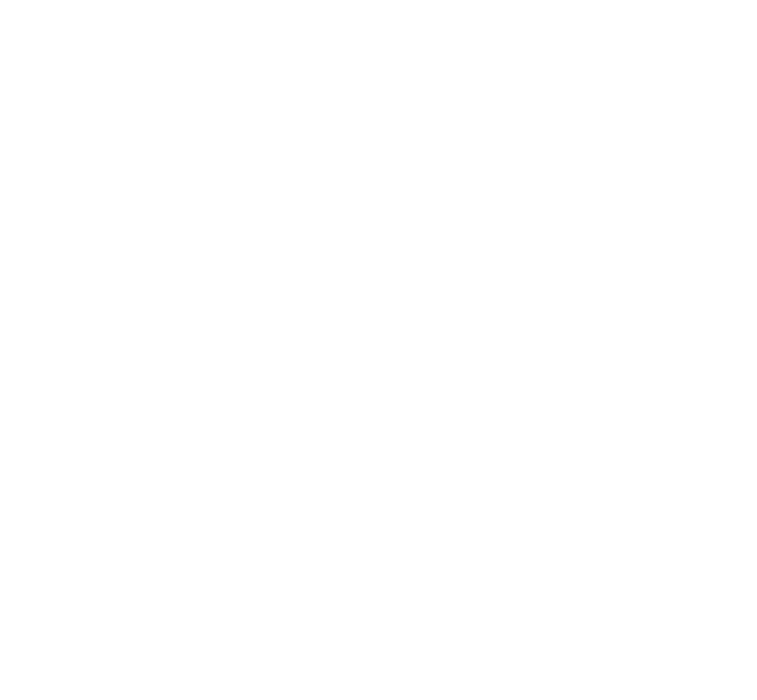
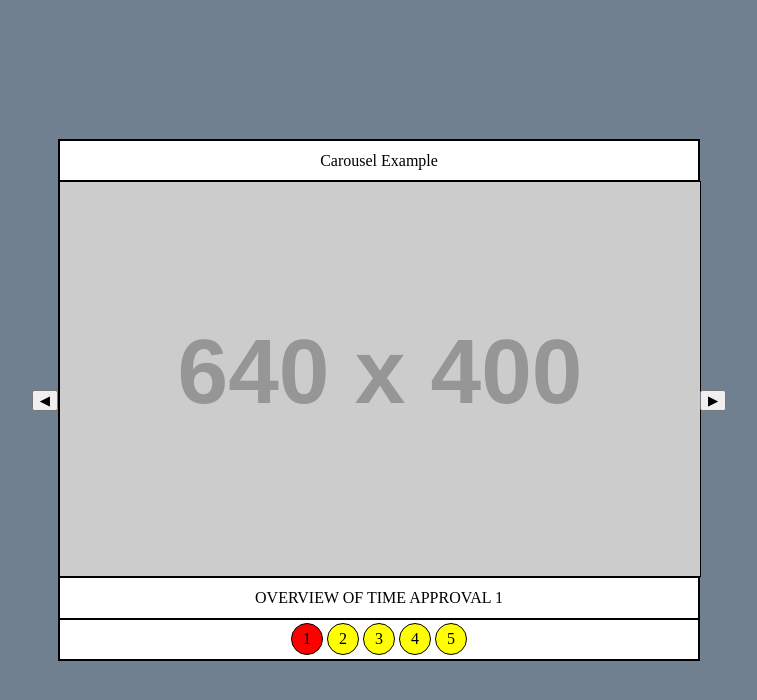
Before and after one commit to JohnTrecker/Carousel, a plain HTML site: page index.html in a window 1280 px wide. Shown: the whole page, without its empty margins (261-1018 px from the left). Drawn offline with Linux system fonts and the light colour scheme; placeholder pictures from the web are drawn by us.

Commit message:
implements MVP

```diff
--- a/index.html
+++ b/index.html
@@ -5,9 +5,18 @@
   <link rel="stylesheet" type="text/css" href="main.css">
 </head>
 <body>
+
+  <button id="toggleLeft" style="left:10%" onclick="toggleImage('left')">◀</button>
   <div class="container">
 
+    <div class="header sm">Carousel Example</div>
+    <div id="viewport"></div>
+    <div class="title sm">OVERVIEW OF TIME APPROVAL 1</div>
+    <div class="number sm"></div>
+
   </div>
+  <button id="toggleRight" onclick="toggleImage('right')">▶</button>
+
   <script type="text/javascript" src="main.js"></script>
 </body>
 </html>
--- a/main.css
+++ b/main.css
@@ -2,7 +2,7 @@
    v2.0 | 20110126
    License: none (public domain)
 
-   This is a standard CSS reset for homogeneous views across browsers
+   This is a standard CSS reset for consistent views across browsers
 */
 
 html, body, div, span, applet, object, iframe,
@@ -50,10 +50,73 @@ table {
 }
 
 /*
-   My styling
+   Carousel specific styling
 */
-
-body {
-  width: 100%;
+html {
   height: 100%;
 }
+body {
+  min-height: 100%;
+  background-color: slategrey;
+
+  display: flex;
+  justify-content: center;
+  align-items: center;
+  align-content: center;
+}
+div {
+  display: flex;
+  flex-direction: column;
+  align-content: center;
+  border: 1px solid black;
+}
+
+div.container {
+  top: 50%;
+  width: 640px;
+  height: 520px;
+  background-color: white;
+}
+div#viewport {
+  height: 400px;
+  width: inherit;
+
+  display: flex;
+  flex-direction: row;
+  /*justify-content: center;*/
+  align-content: center;
+  align-items: center;
+  overflow: hidden;
+  /*min-width: 100%;*/
+}
+
+div.container .sm {
+  height: 40px;
+  justify-content: center;
+  align-items: center;
+}
+div.number {
+  flex-direction: row;
+}
+div.circle {
+  height: 30px;
+  width: 30px;
+  border-radius: 50%;
+  background-color: yellow;
+  margin: 2px;
+
+  justify-content: center;
+  align-items: center;
+}
+div.circle.active {
+  background-color: red;
+}
+img {
+  /*display: inline-block;*/
+  /*border: 1px solid black;*/
+  margin: 0 auto;
+
+  position: relative;
+  left: 0%;
+  transition:left 200ms ease;
+}
--- a/main.js
+++ b/main.js
@@ -0,0 +1,45 @@
+'use strict';
+
+// determine slide number
+const slideNumber = 5;
+const slides = [...Array(slideNumber + 1).keys()].slice(1) // [1,2,3,4,5]
+
+// mount slides and circles to viewport
+const viewport = document.getElementById('viewport')
+const bottombar = document.getElementsByClassName('number')[0]
+
+slides.forEach((val) => {
+  let image = document.createElement('img')
+  let circle = document.createElement('div')
+
+  image.classList.add('image', `image-${val}`)
+  image.src = `http://via.placeholder.com/640x400?text=${val}`
+  viewport.appendChild(image)
+
+  circle.classList.add('circle', `circle-${val}`)
+  if (val === 1) circle.classList.add('active')
+  circle.innerHTML = val
+  bottombar.appendChild(circle)
+})
+
+// slide state management
+const position =  [...Array(slideNumber).keys()].map((val) => val*-100 + '%')
+let toggle = 0
+
+// define toggle function
+const toggleImage = (direction) => {
+  if (toggle === slideNumber-1 && direction === 'right') toggle = 0
+  else if (toggle === 0 && direction === 'left') toggle = slideNumber-1
+  else toggle = direction === 'right' ? (toggle+1) : (toggle-1)
+
+  let images = document.getElementsByClassName('image');
+  [...images].forEach((el) => {
+    el.style.left = position[toggle]
+  })
+
+  let active = document.getElementsByClassName('active')[0]
+  let current = document.getElementsByClassName(`circle-${toggle+1}`)[0]
+
+  if (active) active.classList.remove('active')
+  current.classList.add('active')
+}
```
